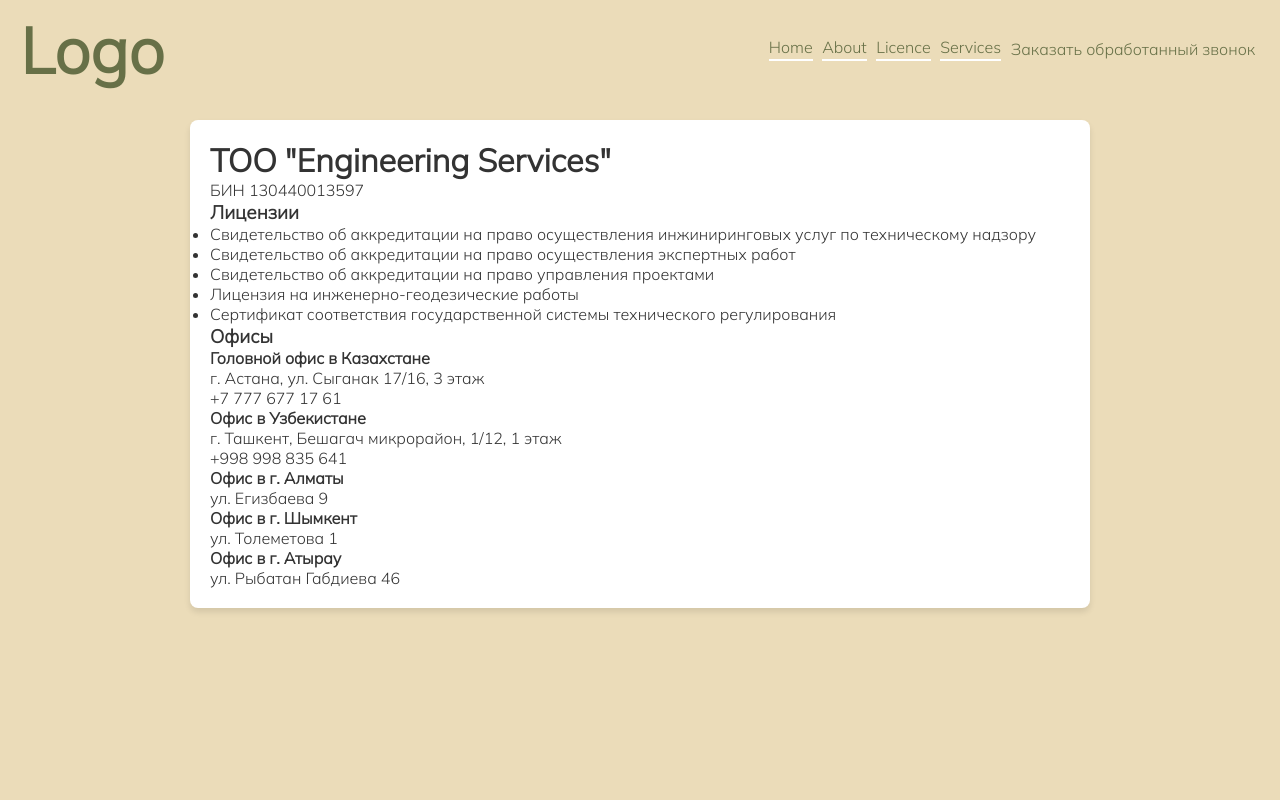
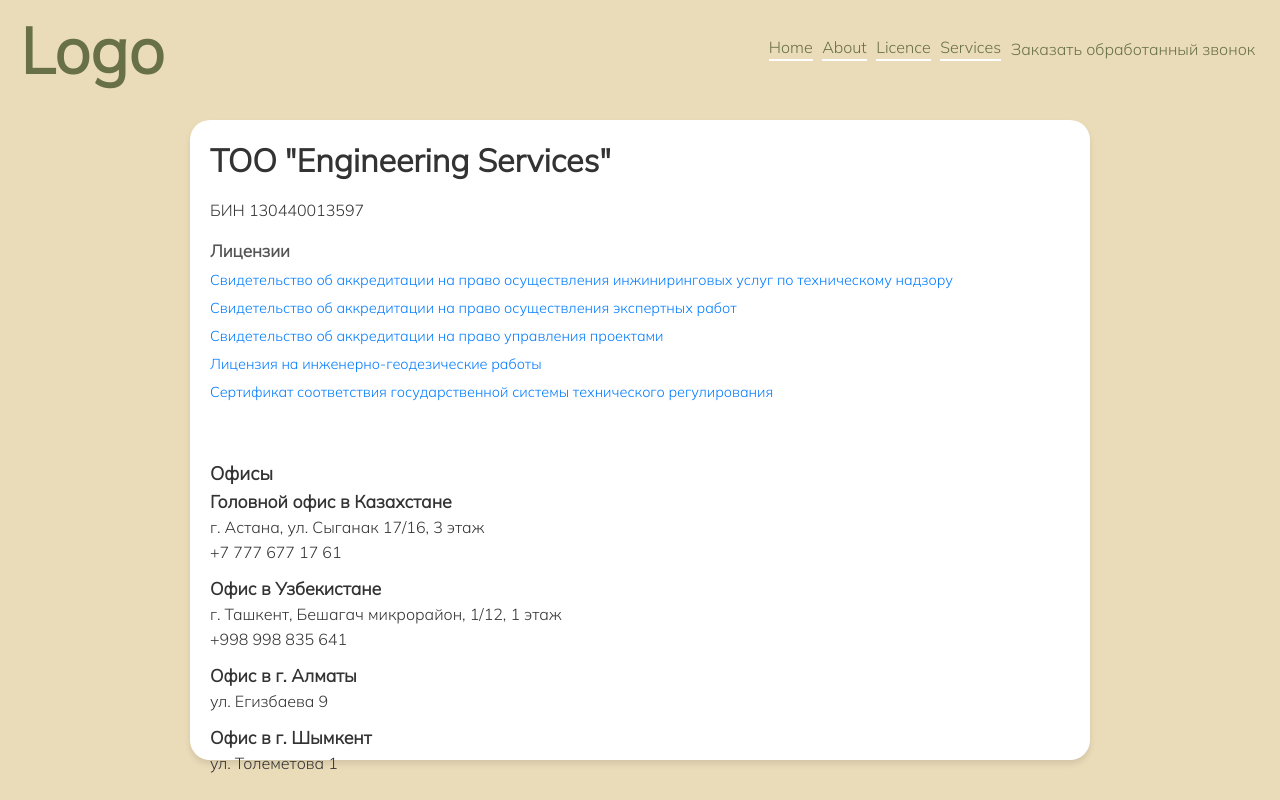
Before and after one commit to dabeiteec/next-task11, a Next.js app: page /LicencePage in a window 1280 px wide. Built offline with nearby package versions, Linux system fonts and the light colour scheme.

Commit message:
licencense page

```diff
--- a/src/widgets/licence-page/licence.module.css
+++ b/src/widgets/licence-page/licence.module.css
@@ -1,16 +1,14 @@
-/* body {
-    font-family: Arial, sans-serif;
-    line-height: 1.6;
-    color: #333;
-} */
 .container {
     max-width: 900px;
     margin: 20px auto;
     padding: 20px;
     background-color: #fff;
     color: #333;
-    border-radius: 8px;
+    border-radius: 20px;
     box-shadow: 0 4px 6px rgba(0, 0, 0, 0.1);
+    height: 80vh;
+    display: flex;
+    flex-direction: column;
 }
 .licenses {
     font-size: 0.9em;
@@ -20,6 +18,14 @@
 .licenses a {
     color: #007BFF;
     text-decoration: none;
+}
+
+.licenses ul {
+    list-style-type: none;
+    display: flex;
+    flex-direction: column;
+    gap: 10px;
+    margin-top: 10px;
 }
 .licenses a:hover {
     text-decoration: underline;
--- a/src/widgets/licence-page/lincence.tsx
+++ b/src/widgets/licence-page/lincence.tsx
@@ -3,10 +3,10 @@ import styles from './licence.module.css'
 
 const Licence:React.FC = ()=>{
     return(
-        <div className={styles.container}>
+        <div className={styles.container} style={{gap:'20px'}}>
             <h1>TOO "Engineering Services"</h1>
             <p>БИН 130440013597</p>
-            <div className="licenses">
+            <div className={styles.licenses}>
                 <h3>Лицензии</h3>
                 <ul>
                     <li>
@@ -24,31 +24,31 @@ const Licence:React.FC = ()=>{
                     </li>
                 </ul>
             </div>
-            <div className="offices">
+            <div className={styles.offices}>
                 <h3>Офисы</h3>
-                <div className="office">
+                <div className={styles.office}>
                     <h4>Головной офис в Казахстане</h4>
                     <p>г. Астана, ул. Сыганак 17/16, 3 этаж</p>
                     <p><a href="tel:+77767771761" className="contact">+7 777 677 17 61</a></p>
                 </div>
 
-                <div className="office">
+                <div className={styles.office}>
                     <h4>Офис в Узбекистане</h4>
                     <p>г. Ташкент, Бешагач микрорайон, 1/12, 1 этаж</p>
                     <p><a href="tel:+998998835641" className="contact">+998 998 835 641</a></p>
                 </div>
 
-                <div className="office">
+                <div className={styles.office}>
                     <h4>Офис в г. Алматы</h4>
                     <p>ул. Егизбаева 9</p>
                 </div>
 
-                <div className="office">
+                <div className={styles.office}>
                     <h4>Офис в г. Шымкент</h4>
                     <p>ул. Толеметова 1</p>
                 </div>
 
-                <div className="office">
+                <div className={styles.office}>
                     <h4>Офис в г. Атырау</h4>
                     <p>ул. Рыбатан Габдиева 46</p>
                 </div>
```
Also changed, not shown: src/widgets/services-page/services.module.css (+4 -14 lines), src/widgets/services-page/services.tsx (+6 -3 lines).
